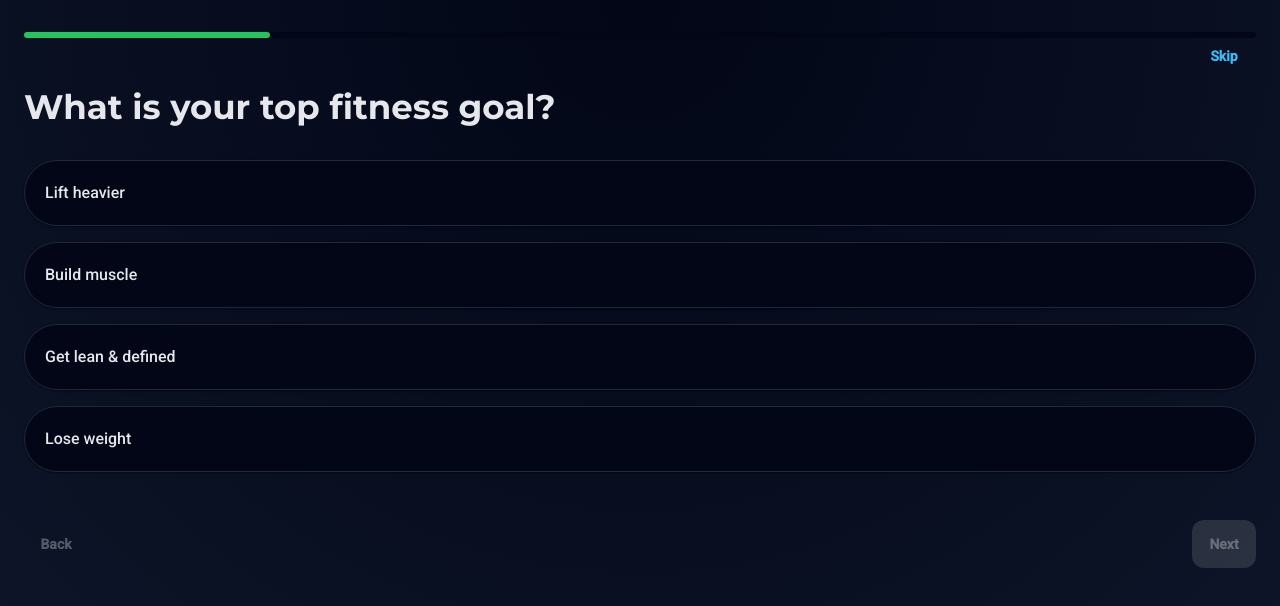
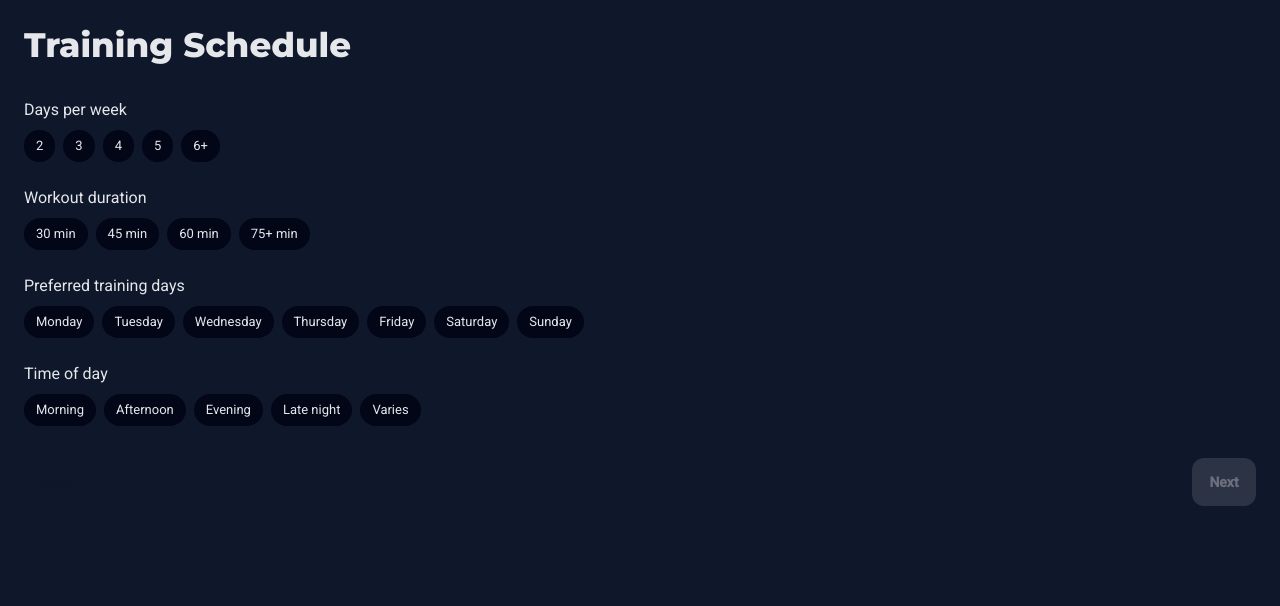
Before and after one commit to Anto-4ny/phoenix-mvp, a React (Create React App) app: page /onboarding/training-schedule in a window 1280 px wide. Shown: the top 606 px of the page. Built offline with nearby package versions, Linux system fonts and the light colour scheme.

Commit message:
more steps to onboarding

```diff
--- a/src/pages/onboarding/EquipmentReviewPage.tsx
+++ b/src/pages/onboarding/EquipmentReviewPage.tsx
@@ -2,41 +2,76 @@ import {
   Box,
   Typography,
   TextField,
-  IconButton,
   Chip,
   Button,
+  InputAdornment,
 } from '@mui/material';
 import Grid from '@mui/material/Grid';
 import SearchIcon from '@mui/icons-material/Search';
-import { useState } from 'react';
+import { useEffect, useState } from 'react';
 import { EQUIPMENT } from '../../data/equipment';
+import { supabase } from '../../supabaseClient';
+import { saveOnboarding } from '../../lib/saveOnboarding';
 
 export default function EquipmentReviewPage() {
   const [search, setSearch] = useState('');
   const [expanded, setExpanded] = useState<Record<string, boolean>>({});
+  const [selected, setSelected] = useState<Record<string, boolean>>({});
+  const [userId, setUserId] = useState<string | null>(null);
 
-  const toggle = (key: string) =>
+  /* =========================
+     LOAD USER + SAVED DATA
+     ========================= */
+  useEffect(() => {
+    supabase.auth.getUser().then(async ({ data }) => {
+      const id = data.user?.id;
+      if (!id) return;
+      setUserId(id);
+
+      const { data: profile } = await supabase
+        .from('profiles')
+        .select('onboarding_data')
+        .eq('id', id)
+        .single();
+
+      setSelected(profile?.onboarding_data?.selected_equipment || {});
+    });
+  }, []);
+
+  /* =========================
+     HELPERS
+     ========================= */
+  const toggleExpand = (key: string) =>
     setExpanded((p) => ({ ...p, [key]: !p[key] }));
 
+  const toggleSelect = (item: string) =>
+    setSelected((p) => ({ ...p, [item]: !p[item] }));
+
+  /* =========================
+     SAVE & CONTINUE
+     ========================= */
+  const saveAndNext = async () => {
+    if (!userId) return;
+
+    await saveOnboarding(userId, 7, {
+      selected_equipment: selected,
+    });
+
+    window.location.href = '/onboarding/training-schedule';
+  };
+
+  /* =========================
+     UI
+     ========================= */
   return (
-    <Box
-      minHeight="100vh"
-      bgcolor="#0F172A"
-      p={{ xs: 2, md: 4 }}
-      color="#E5E7EB"
-    >
+    <Box minHeight="100vh" bgcolor="#0F172A" p={{ xs: 2, md: 4 }} color="#E5E7EB">
       <Typography variant="h4" fontWeight={800} mb={3}>
-        Review Your Selected Equipment
+        Review & Customize Equipment
       </Typography>
 
       {Object.entries(EQUIPMENT).map(([key, category]) => (
         <Box key={key} mb={4}>
-          <Typography
-            variant="h6"
-            color="#22C55E"
-            fontWeight={700}
-            mb={1.5}
-          >
+          <Typography variant="h6" color="#22C55E" fontWeight={700} mb={1.5}>
             {category.title}
           </Typography>
 
@@ -46,29 +81,33 @@ export default function EquipmentReviewPage() {
                 item.toLowerCase().includes(search.toLowerCase())
               )
               .slice(0, expanded[key] ? undefined : 3)
-              .map((item) => (
-                <Grid
-                  key={item}
-                  size={{ xs: 12, sm: 6, md: 4 }}
-                >
+              .map((item) => {
+                const isSelected = !!selected[item];
+
+                return (
+                  <Grid key={item} size={{ xs: 12, sm: 6, md: 4 }}>
                     <Chip
                       label={item}
+                      clickable
+                      onClick={() => toggleSelect(item)}
                       sx={{
                         width: '100%',
-                      bgcolor: '#020617',
-                      color: '#E5E7EB',
+                        bgcolor: isSelected ? '#22C55E' : '#020617',
+                        color: isSelected ? '#020617' : '#E5E7EB',
                         border: '1px solid #1F2937',
+                        fontWeight: 600,
                       }}
                     />
                   </Grid>
-              ))}
+                );
+              })}
           </Grid>
 
           {Object.keys(category.items).length > 3 && (
             <Button
               size="small"
               sx={{ mt: 1, color: '#38BDF8' }}
-              onClick={() => toggle(key)}
+              onClick={() => toggleExpand(key)}
             >
               {expanded[key] ? 'Collapse' : 'Edit / Show More'}
             </Button>
@@ -77,13 +116,7 @@ export default function EquipmentReviewPage() {
       ))}
 
       {/* SEARCH BAR */}
-      <Box
-        position="sticky"
-        bottom={0}
-        bgcolor="#020617"
-        p={2}
-        mt={4}
-      >
+      <Box position="sticky" bottom={0} bgcolor="#020617" p={2} mt={4}>
         <TextField
           fullWidth
           placeholder="Search equipment..."
@@ -91,14 +124,26 @@ export default function EquipmentReviewPage() {
           onChange={(e) => setSearch(e.target.value)}
           InputProps={{
             startAdornment: (
-              <IconButton>
+              <InputAdornment position="start">
                 <SearchIcon sx={{ color: '#38BDF8' }} />
-              </IconButton>
+              </InputAdornment>
             ),
             sx: { color: '#E5E7EB' },
           }}
         />
       </Box>
+
+      {/* NAVIGATION */}
+      <Box mt={4} display="flex" justifyContent="space-between">
+        <Button onClick={() => window.history.back()}>Back</Button>
+        <Button
+          variant="contained"
+          sx={{ bgcolor: '#22C55E', color: '#020617' }}
+          onClick={saveAndNext}
+        >
+          Next
+        </Button>
+      </Box>
     </Box>
   );
 }
--- /dev/null
+++ b/src/pages/onboarding/TrainingSchedulePage.tsx
@@ -0,0 +1,142 @@
+import { useState, useEffect } from 'react';
+import {
+  Box,
+  Typography,
+  Button,
+  Stack,
+  Chip,
+} from '@mui/material';
+import { supabase } from '../../supabaseClient';
+
+const DAYS = [
+  'Monday','Tuesday','Wednesday','Thursday','Friday','Saturday','Sunday'
+];
+
+export default function TrainingSchedulePage() {
+  const [daysPerWeek, setDaysPerWeek] = useState<string | null>(null);
+  const [duration, setDuration] = useState<string | null>(null);
+  const [preferredDays, setPreferredDays] = useState<string[]>([]);
+  const [timeOfDay, setTimeOfDay] = useState<string | null>(null);
+  const [userId, setUserId] = useState<string | null>(null);
+
+  useEffect(() => {
+    supabase.auth.getUser().then(({ data }) => {
+      setUserId(data.user?.id ?? null);
+    });
+  }, []);
+
+  const toggleDay = (day: string) => {
+    setPreferredDays((prev) =>
+      prev.includes(day)
+        ? prev.filter((d) => d !== day)
+        : [...prev, day]
+    );
+  };
+
+  const saveAndNext = async () => {
+    if (!userId) return;
+
+    await supabase.from('profiles').update({
+      onboarding_step: 8,
+      onboarding_data: {
+        training_schedule: {
+          daysPerWeek,
+          duration,
+          preferredDays,
+          timeOfDay,
+        },
+      },
+    }).eq('id', userId);
+
+    window.location.href = '/onboarding/recovery';
+  };
+
+  return (
+    <Box minHeight="100vh" bgcolor="#0F172A" p={3} color="#E5E7EB">
+      <Typography variant="h4" fontWeight={800} mb={4}>
+        Training Schedule
+      </Typography>
+
+      {/* DAYS PER WEEK */}
+      <Typography mb={1}>Days per week</Typography>
+      <Stack direction="row" spacing={1} mb={3} flexWrap="wrap">
+        {['2','3','4','5','6+'].map((d) => (
+          <Chip
+            key={d}
+            label={d}
+            clickable
+            onClick={() => setDaysPerWeek(d)}
+            sx={{
+              bgcolor: daysPerWeek === d ? '#22C55E' : '#020617',
+              color: daysPerWeek === d ? '#020617' : '#E5E7EB',
+            }}
+          />
+        ))}
+      </Stack>
+
+      {/* DURATION */}
+      <Typography mb={1}>Workout duration</Typography>
+      <Stack direction="row" spacing={1} mb={3} flexWrap="wrap">
+        {['30 min','45 min','60 min','75+ min'].map((d) => (
+          <Chip
+            key={d}
+            label={d}
+            clickable
+            onClick={() => setDuration(d)}
+            sx={{
+              bgcolor: duration === d ? '#22C55E' : '#020617',
+              color: duration === d ? '#020617' : '#E5E7EB',
+            }}
+          />
+        ))}
+      </Stack>
+
+      {/* DAYS */}
+      <Typography mb={1}>Preferred training days</Typography>
+      <Stack direction="row" spacing={1} mb={3} flexWrap="wrap">
+        {DAYS.map((d) => (
+          <Chip
+            key={d}
+            label={d}
+            clickable
+            onClick={() => toggleDay(d)}
+            sx={{
+              bgcolor: preferredDays.includes(d) ? '#38BDF8' : '#020617',
+              color: preferredDays.includes(d) ? '#020617' : '#E5E7EB',
+            }}
+          />
+        ))}
+      </Stack>
+
+      {/* TIME */}
+      <Typography mb={1}>Time of day</Typography>
+      <Stack direction="row" spacing={1} mb={4} flexWrap="wrap">
+        {['Morning','Afternoon','Evening','Late night','Varies'].map((t) => (
+          <Chip
+            key={t}
+            label={t}
+            clickable
+            onClick={() => setTimeOfDay(t)}
+            sx={{
+              bgcolor: timeOfDay === t ? '#22C55E' : '#020617',
+              color: timeOfDay === t ? '#020617' : '#E5E7EB',
+            }}
+          />
+        ))}
+      </Stack>
+
+      {/* NAV */}
+      <Box display="flex" justifyContent="space-between">
+        <Button onClick={() => window.history.back()}>Back</Button>
+        <Button
+          variant="contained"
+          sx={{ bgcolor: '#22C55E', color: '#020617' }}
+          onClick={saveAndNext}
+          disabled={!daysPerWeek || !duration || !timeOfDay}
+        >
+          Next
+        </Button>
+      </Box>
+    </Box>
+  );
+}
--- a/src/routes/AppRoutes.tsx
+++ b/src/routes/AppRoutes.tsx
@@ -7,6 +7,7 @@ import ProfilePage from '../pages/ProfilePage';
 import LandingPage from '../pages/LandingPage';
 import OnboardingPage from '../pages/OnboardingPage';
 import EquipmentReviewPage from '../pages/onboarding/EquipmentReviewPage';
+import TrainingSchedulePage from '../pages/onboarding/TrainingSchedulePage';
 
 export default function AppRoutes() {
   return (
@@ -18,10 +19,8 @@ export default function AppRoutes() {
       <Route path="/signup" element={<SignupPage />} />
 
       <Route path="/onboarding/*" element={<OnboardingPage />} />
-      <Route
-        path="/onboarding/equipment-review"
-        element={<EquipmentReviewPage />}
-      />
+      <Route path="/onboarding/equipment-review" element={<EquipmentReviewPage />} />
+      <Route path="/onboarding/training-schedule" element={<TrainingSchedulePage />} />
     </Routes>
   );
 }
```
Lines whose indentation alone changed are shown as unchanged.
